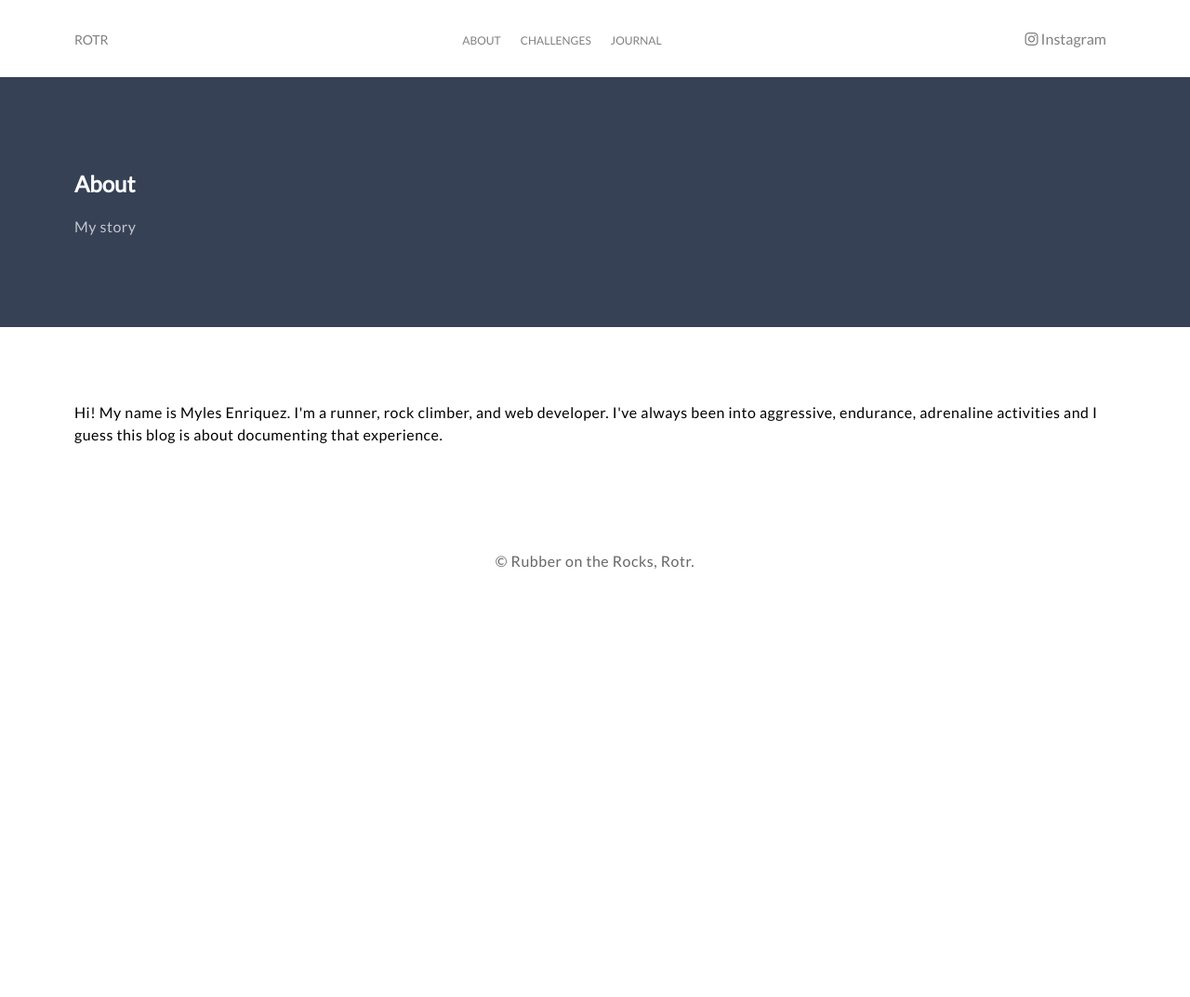
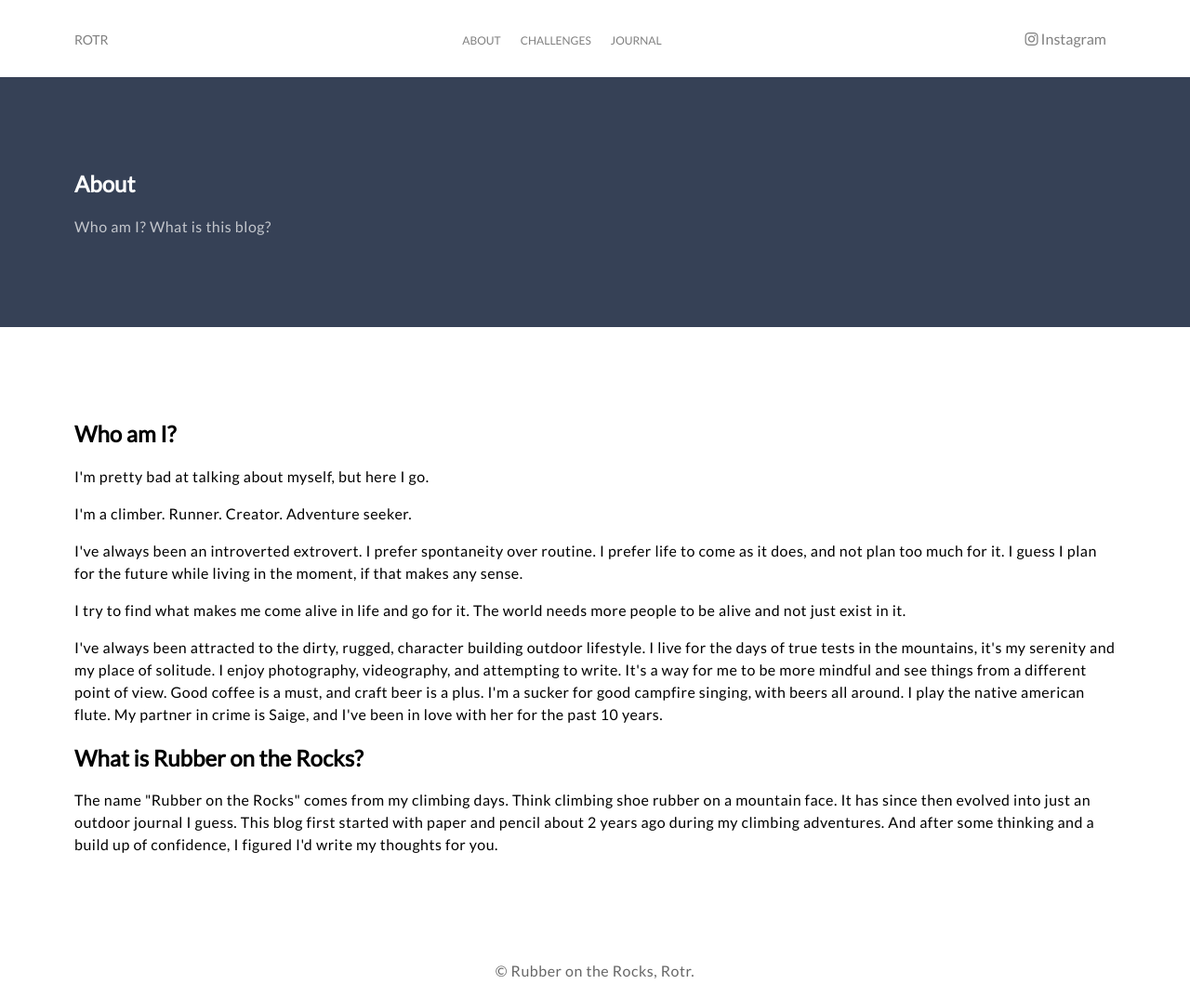
Before and after one commit to enriquezm/rotr, a Jekyll site: the page built from about.html, in a window 1280 px wide. Shown: the whole page at 93% size. Built offline with Jekyll 4.4.1, drawn with Linux system fonts in a browser that asks for light colours; nearby versions of some CDN libraries; before the commit the page ends 900 px from its top, so only the background shows below that.

Commit message:
Add content.

```diff
--- a/about.html
+++ b/about.html
@@ -2,13 +2,29 @@
 layout: page
 title: About
 permalink: /about/
-description: "My story"
+description: "Who am I? What is this blog?"
 ---
 <section class="p5">
+  <h2>Who am I?</h2>
   <p class="mt-0">
-    Hi! My name is Myles Enriquez. I'm a runner, rock climber, and web developer. I've always been into aggressive, endurance, adrenaline activities and I guess this blog is about documenting that experience.
+    I'm pretty bad at talking about myself, but here I go.
   </p>
   <p>
-
+    I'm a climber. Runner. Creator. Adventure seeker.
+  </p>
+  <p>
+    I've always been an introverted extrovert. I prefer spontaneity over routine. I prefer life to come as it does, and not plan too much for it. I guess I plan for the future while living in the moment, if that makes any sense.
+  </p>
+  <p>I try to find what makes me come alive in life and go for it. The world needs more people to be alive and not just exist in it.</p>
+  <p>
+    I've always been attracted to the dirty, rugged, character building outdoor lifestyle. I live for the days of true tests in the mountains, it's my serenity and my place of solitude.
+    I enjoy photography, videography, and attempting to write. It's a way for me to be more mindful and see things from a different point of view.
+    Good coffee is a must, and craft beer is a plus.
+    I'm a sucker for good campfire singing, with beers all around. I play the native american flute.
+    My partner in crime is Saige, and I've been in love with her for the past 10 years.
+  </p>
+  <h2>What is Rubber on the Rocks?</h2>
+  <p>
+    The name "Rubber on the Rocks" comes from my climbing days. Think climbing shoe rubber on a mountain face. It has since then evolved into just an outdoor journal I guess. This blog first started with paper and pencil about 2 years ago during my climbing adventures. And after some thinking and a build up of confidence, I figured I'd write my thoughts for you.
   </p>
 </section>
```
